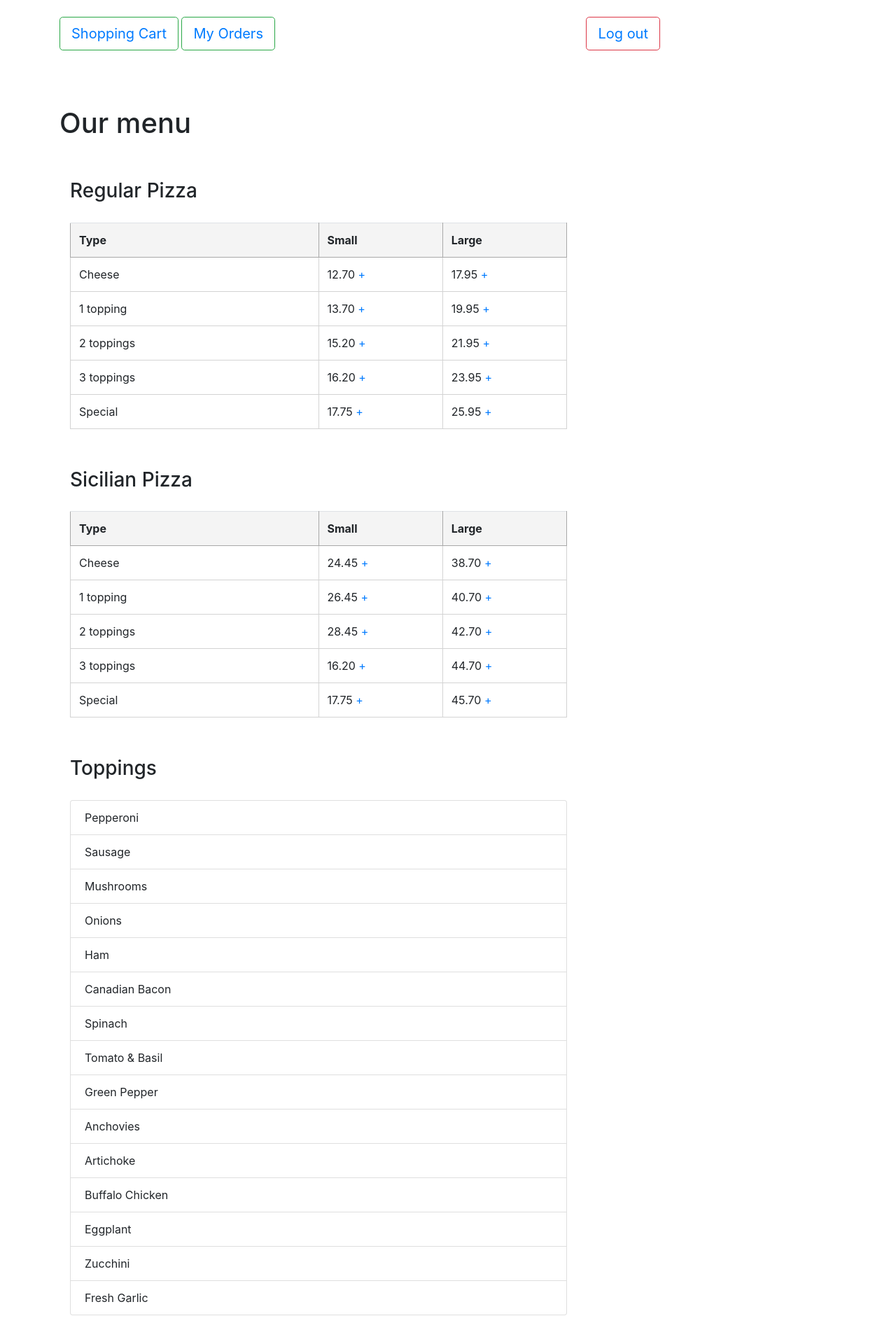
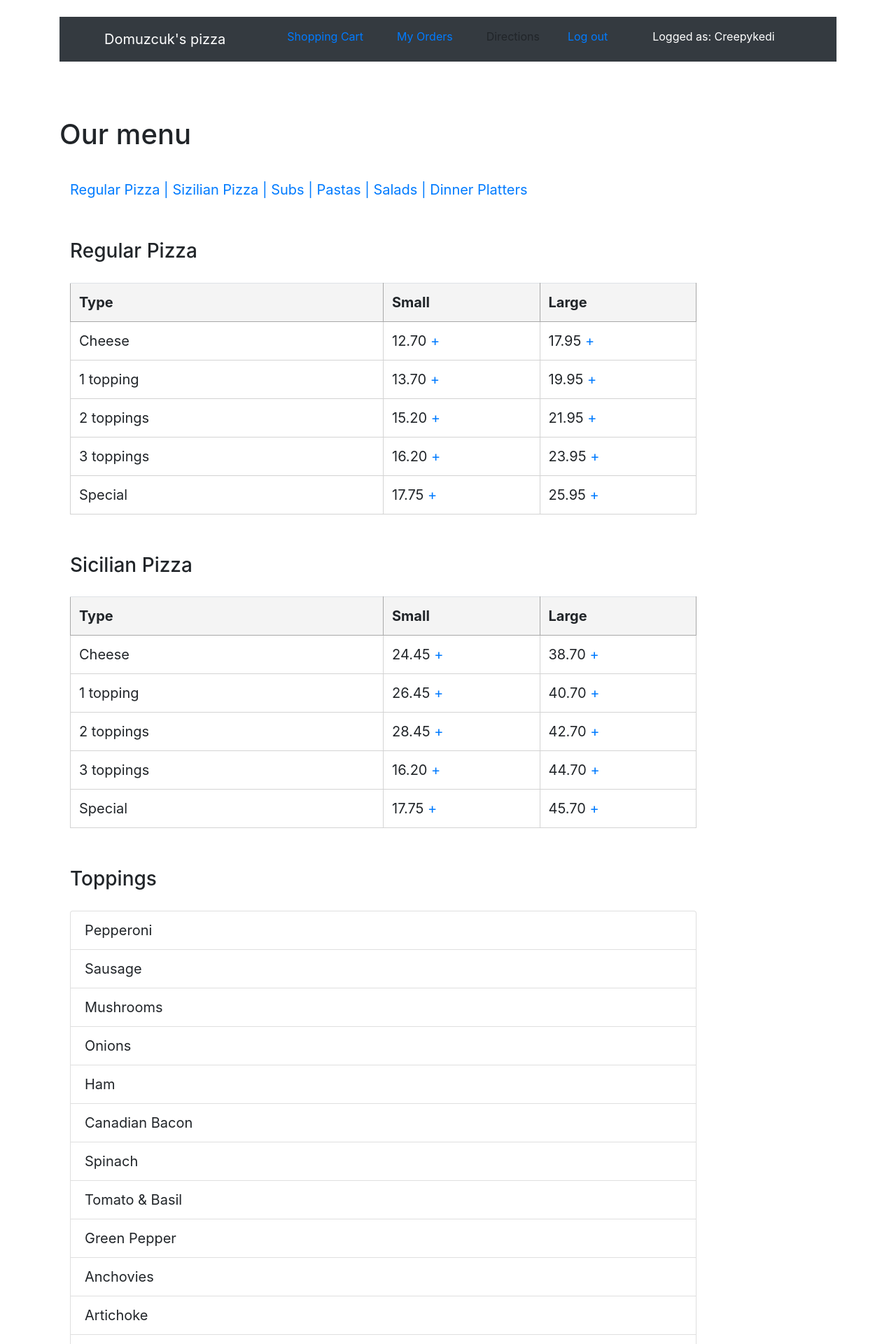
Before and after one commit to creepykedi/Django-Pizzeria, a Django app: page / in a window 1280 px wide. Shown: the top 1920 px of the page at 70% size. Run offline with Django 3.2, Linux system fonts and the light colour scheme; a user stored in the database is signed in; data comes from the database, SQL or seed files in the repository; both versions use the stored data as it was after the commit; some libraries are stand-ins or nearby versions.

Commit message:
Minor improvements and bug fixes

```diff
--- a/orders/static/orders/css/main.css
+++ b/orders/static/orders/css/main.css
@@ -7,9 +7,6 @@ h3, h1, h2 {
     margin-bottom: 1em;
 }
 
-.logout{
-    margin-left: 22em;
-}
 
 .cart{
     margin-top: 3em;
@@ -26,7 +23,7 @@ ul{
     margin-left: 2em;
 }
 
-button.order{
+a.order{
     width: 7em;
 }
 
@@ -74,3 +71,11 @@ th{
     border: 1px solid #a8a8a8;
     background-color: #f4f4f4;
 }
+
+.menu-category{
+    font-size: 20px;
+
+}
+.log-as, a .menu-items {
+    color: white;
+}
--- a/orders/static/orders/js/script.js
+++ b/orders/static/orders/js/script.js
@@ -6,29 +6,43 @@ function myFunction() {
 let btn = document.getElementById("make-order");
 
 
-$(document).ready(function() {
-  $("#wow").click(function(){
-    $("#wow").hide(1000);
-  });
-});
-
-
+// function to hide topping selection if all are chosen
 $(function() {
   rowscount = $('.order-row').length;
   console.log(rowscount);
-  let x;
-  for (x =0 ; x < rowscount; ) {
+  let x; // x is a row index
+
+  for (x = 0 ; x < rowscount; ) {
+      console.log('here');
+ if(typeof($('.order-item')[x]) != 'undefined') {
     item = $('.order-item')[x].textContent;
-  toppings = $('.chosen-toppings')[x].textContent;
-  item_num = item.replace(/[^0-9]/g, '');
-  console.log(item_num);
+    toppings = $('.chosen-toppings')[x].textContent;}
+    item_num = item.replace(/[^0-9]/g, ''); //getting max number of toppings that is in chosen item
     select_button = $(".choose-topping");
     selection_dropdown = $(".select-topping-field");
-  console.log(item, toppings);
+    orderBtn =  $("#make-order-link");
+    clearBtn = $(".clear-topping")[x];
     x++;
+
+    console.log("iteration " + (x-1), select_button.eq(x-1),"x-n is " + (x-1) );
+    console.log("toppings length " + toppings.split(",").length +" chosen length" + item_num + " " + item + " /" + toppings) ;
+
+    // if number of chosen toppings and maximum matches, hide selector
     if (item_num == toppings.split(",").length) {
       if (toppings != '') {
             select_button.eq(x-1).hide();
             selection_dropdown.eq(x-1).hide();
       }
-}}});
+} //if any selectors aren't hidden, mute order button
+   if ($(select_button.eq(x-1)).is( ":visible")) {
+        orderBtn.addClass('disabled');
+      }
+  }
+});
+
+/* AJAX add to cart
+$(".addToCart").click(function () {
+    let buyer;
+    buyer = $(this).attr("data-buyer");
+    $.get('/item/add/(?P<item_id>[-\w]+)/',{})
+}) */
--- a/orders/templates/orders/base.html
+++ b/orders/templates/orders/base.html
@@ -18,8 +18,23 @@
 </head>
 
 <div class="container">
+    {% if user.is_authenticated %}
+        <row>
+        <nav class="navbar navbar-expand-lg navbar-dark bg-dark mt-4">
+            <a class="navbar-brand px-5" href="{% url 'menu' %}">Domuzcuk's pizza</a>
+      <button class="navbar-toggler" type="button" data-toggle="collapse" data-target="#navbarSupportedContent" aria-controls="navbarSupportedContent" aria-expanded="false" aria-label="Toggle navigation">
+        <span class="navbar-toggler-icon"></span>
+      </button>
+            <div class="menu-items d-flex justify-content-center">
+            <a class="px-4 mt-2" href="{% url "cart" %}">Shopping Cart</a>
+            <a class="px-4 mt-2" href="{% url "my_orders" %}">My Orders</a>
+            <a class="px-4 mt-2">Directions</a>
+            <a class="logout px-3 mt-2" href="{% url "logout" %}">Log out</a>
+            <p class="px-5 mt-2 log-as">Logged as: {{ user.username.capitalize }}</p>
+            </div>
+        </nav></row>
+    {% endif %}
     {% block body %}
-
     {% endblock %}
 </div>
 <script src="https://code.jquery.com/jquery-3.4.1.slim.min.js" integrity="sha384-J6qa4849blE2+poT4WnyKhv5vZF5SrPo0iEjwBvKU7imGFAV0wwj1yYfoRSJoZ+n" crossorigin="anonymous"></script>
--- a/orders/templates/orders/menu.html
+++ b/orders/templates/orders/menu.html
@@ -7,26 +7,24 @@
 <body>
 {% block body %}
     {% if user.is_authenticated %}
-        <button type="button" class="btn btn-outline-success btn-lg mt-4"><a class="button" href="{% url "cart" %}">Shopping Cart</a></button>
-         <button type="button" class="btn btn-outline-success btn-lg mt-4"><a class="button" href="{% url "my_orders" %}">My Orders</a></button>
-        <button type="button" class="btn btn-outline-danger btn-lg logout mt-4"><a class="button" href="{% url "logout" %}">Log out</a></button>
     {% else %}
         <p>To make an order, please <a href="{% url "login" %}">log in</a>
         or <a href="{% url "signup" %}">register</a>.</p>
     {% endif %}
     <h1>Our menu</h1>
-    <div class="col-8">
-            {% for category in category %} <a>{{ category.ctg_name }} | </a> {% endfor %}
-    <h3> Regular Pizza</h3>
+    <div class="col-10 menu-category justify-content-center">
+            <a href="">Regular Pizza | </a> <a href="">Sizilian Pizza | </a><a href="">Subs | </a>
+        <a href="">Pastas | </a> <a href="">Salads | </a> <a href="">Dinner Platters </a>
+    <h3>Regular Pizza</h3>
         <table class="table table-hover">
             <th>Type</th>
             <th>Small</th> <th>Large</th>
             {% for Pizza in regular %}
                 {% if Pizza.size == 'S' or Pizza.size == 'SING' %}<tr>
                 <td width="50%">{{ Pizza.type }}</td>
-                    <td width="25%">{{ Pizza.price }} <a href="{% url 'add' Pizza.id %}">+</a></td>
+                    <td width="25%">{{ Pizza.price }} <a class="addToCart" href="{% url 'add' Pizza.id %}">+</a></td>
                     {% elif Pizza.size == 'L' %}
-                    <td width="25%">{{ Pizza.price }}  <a href="{% url 'add' Pizza.id %}">+</a></td></tr>
+                    <td width="25%">{{ Pizza.price }}  <a class="addToCart" href="{% url 'add' Pizza.id %}">+</a></td></tr>
                 {% endif %}
             {% endfor %}
         </table>
@@ -50,7 +48,7 @@
                 {% for topping in toppings %}
                         <li class="list-group-item">{{ topping.topping }} </li>
                 {% endfor %}
-        </ul>
+            </ul>
         <h3>Subs</h3>
             <table class="table table-hover table-striped">
                 <th>Type</th>
--- a/orders/urls.py
+++ b/orders/urls.py
@@ -18,7 +18,7 @@ urlpatterns = [
     path("logout", views.logout_view, name="logout"),
     path("signup", views.signup_view, name="signup"),
     path('cart', views.cart_view, name='cart'),
-    path(r'^item/delete/(?P<item_id>[-\w]+)/$', delete_from_cart, name='delete_item'),
+    path(r'^item/delete/(?P<order_id>[-\w]+)/$', delete_from_cart, name='delete_item'),
     path(r'^cart/clear', clean_cart, name='clean_cart'),
     path(r'^item/add/(?P<item_id>[-\w]+)/$', add_to_cart, name='add'),
     path(r'^login/?next=/item/add/(?P<item_id>[-\w]+)/$', add_to_cart, name='add'),
--- a/orders/views.py
+++ b/orders/views.py
@@ -1,13 +1,12 @@
 from django.contrib.auth.decorators import login_required
-from django.http import HttpResponse, HttpResponseRedirect
 from django.urls import reverse
-from django.shortcuts import render, redirect, get_object_or_404
+from django.shortcuts import render, redirect
 from .models import Topping, Product, Order, CompletedOrder
 from django.db.utils import OperationalError
 from django.contrib.auth import login, logout
 from django.contrib.auth.forms import UserCreationForm, AuthenticationForm
 from django.contrib.auth.models import User
-
+from django.template.loader import render_to_string
 from django.contrib import messages
 # Create your views here.
 try:
@@ -87,8 +86,6 @@ def cart_view(request):
     # calculating cart total
     total_price = sum(total_price)
 
-
-
     context = {
         "owner": owner,
         "total_price": total_price,
@@ -107,13 +104,11 @@ def my_orders_view(request):
 
 
 @login_required()
-def delete_from_cart(request, item_id):
-    # getting product instance by its id
-    product = Product.objects.filter(pk=item_id).first()
-    # getting query set of this item from this user
-    item_to_delete = Order.objects.filter(owner=request.user.id, fulfilled=False, items=product.id)
-    if item_to_delete.exists():
-        item_to_delete.delete()
+def delete_from_cart(request, order_id):
+    # getting order instance by its id
+    product = Order.objects.filter(pk=order_id)
+    if product.exists():
+        product.delete()
     return redirect(reverse('cart'))
 
 
@@ -129,6 +124,7 @@ def add_to_cart(request, item_id):
     # associate this order with the product
     newOrder.items.add(product)
     messages.success(request, f"{product} added to cart.")
+
     return redirect(reverse('menu'))
 
 
@@ -164,7 +160,6 @@ def add_topping(request, order_id, item_type):
                 topping_list.clear()
             else:
                 topping_list.clear()
-
     return redirect(reverse('cart'))
 
 
```
Also changed, not shown: orders/templates/orders/cart.html (+4 -5 lines), orders/templates/orders/my_orders.html (+4 -5 lines), db.sqlite3. Lines whose indentation alone changed are shown as unchanged.
